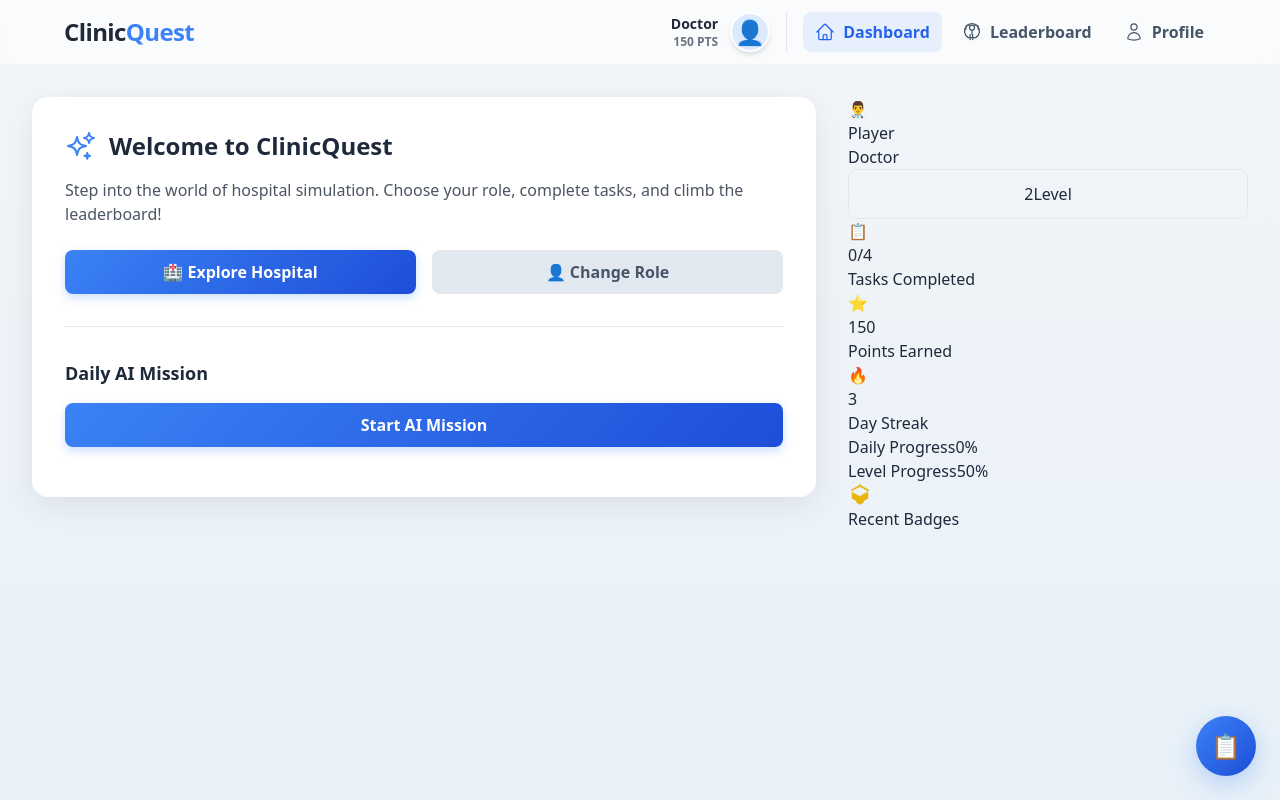
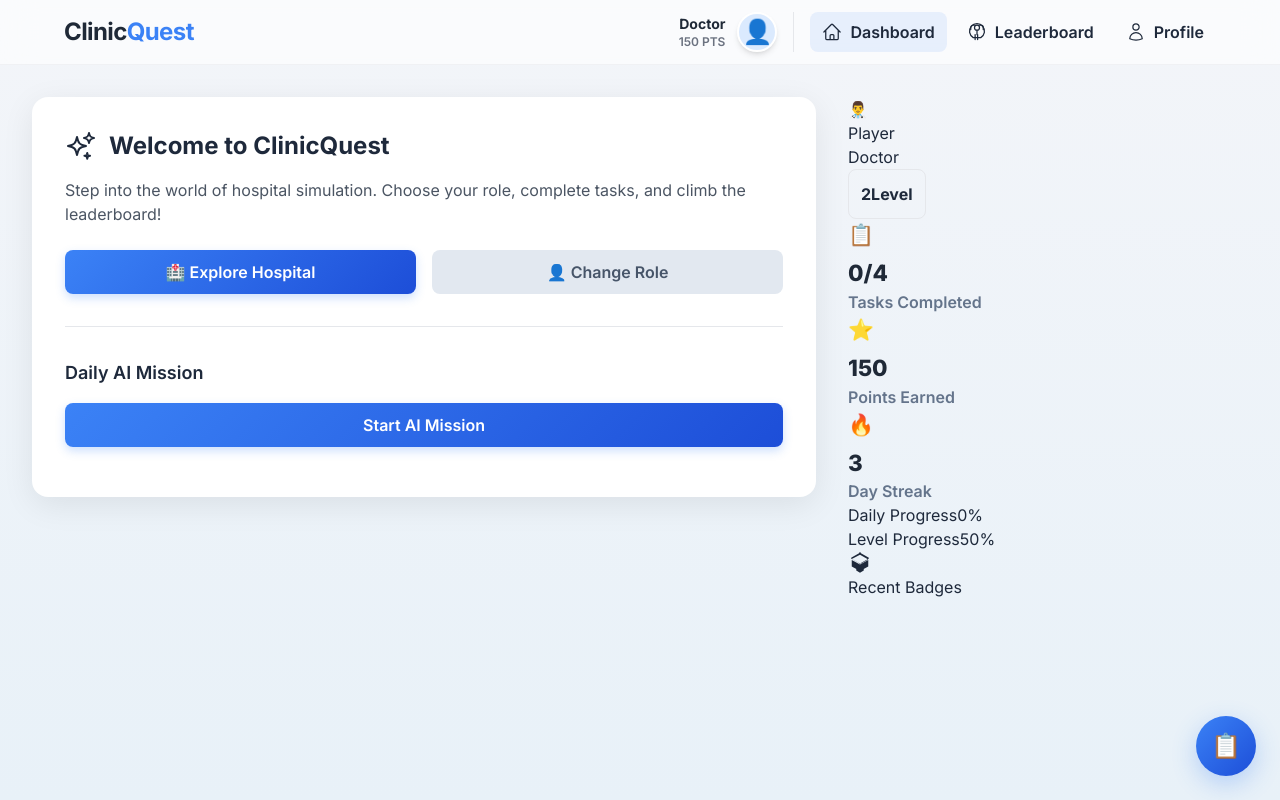
Before and after one commit to senushidinara/Clicnicquest, a React (Vite) app: page / in a window 1280 px wide. Built offline with nearby package versions, Linux system fonts and the light colour scheme.

Commit message:
Import profile styles
cgen-00d06abcc60844d297388263299a99ea

```diff
--- a/index.css
+++ b/index.css
@@ -1,4 +1,6 @@
-body {
+@import "styles/profile.css";
+
+* {
     font-family: 'Inter', sans-serif;
     color: #1e293b; /* Darker slate color for better contrast */
 }
```
